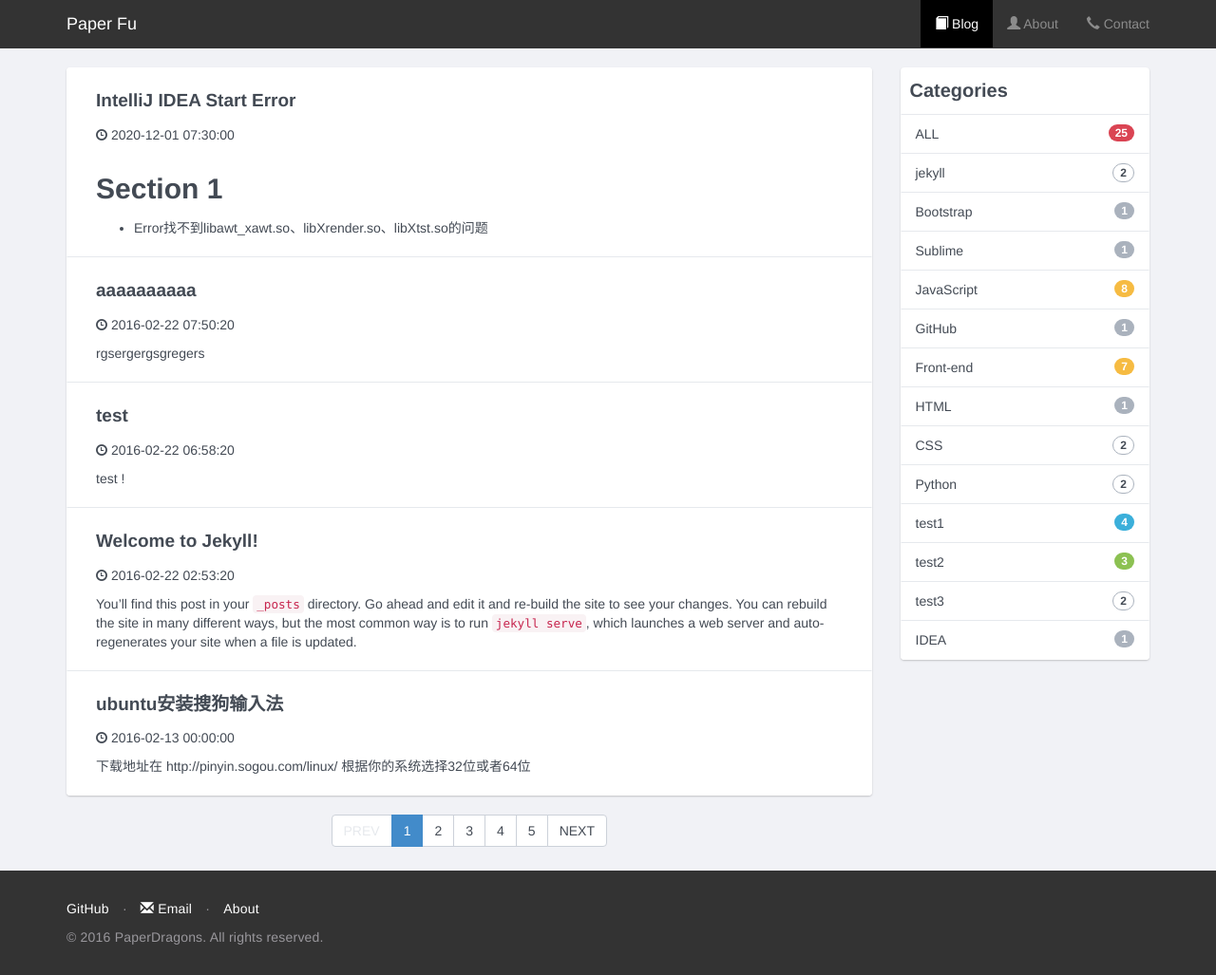
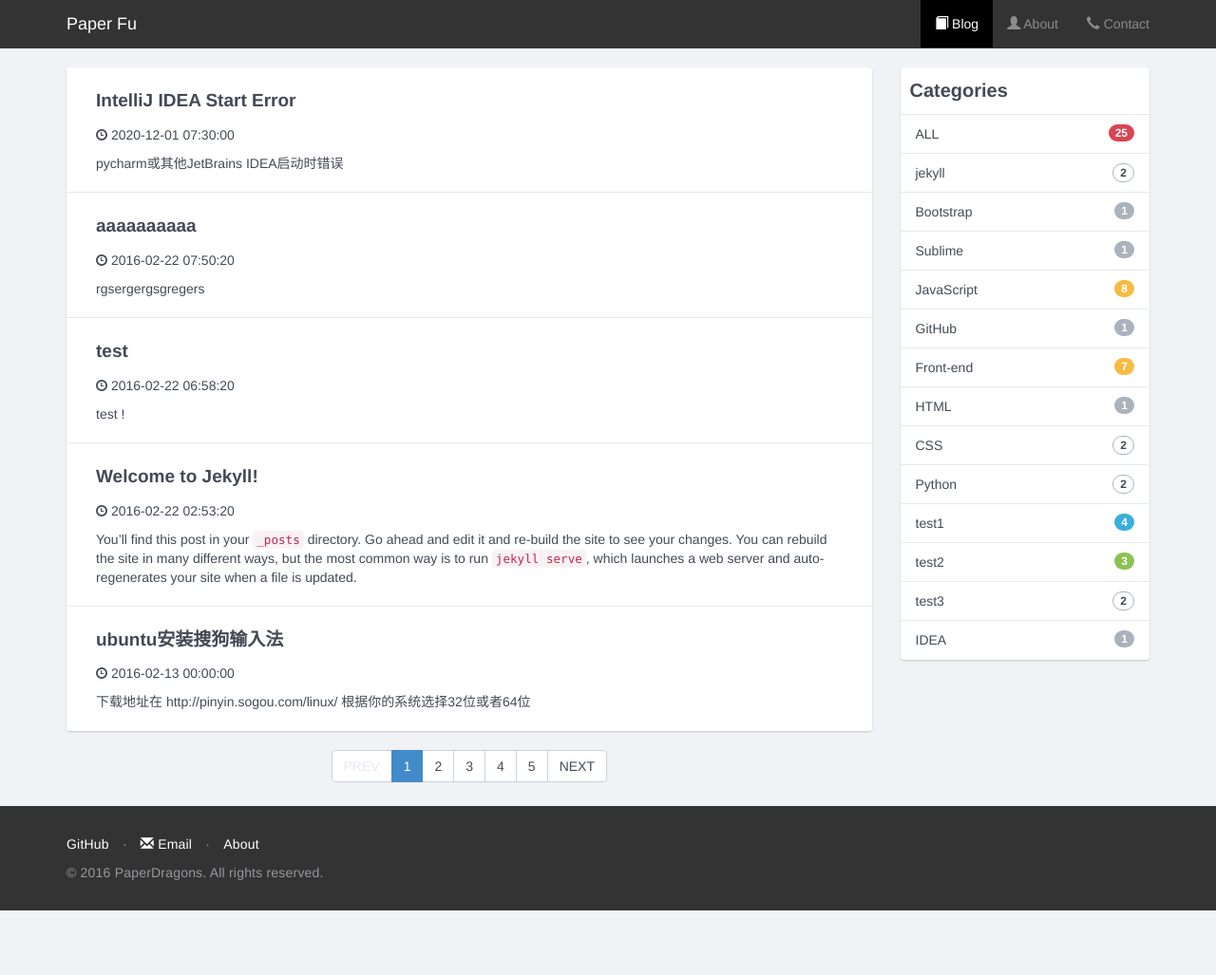
Before and after one commit to paperdragons/paperdragons.github.io, a Jekyll site: the page built from index.html, in a window 1280 px wide. Shown: the whole page at 95% size. Built offline with Jekyll 4.4.1, drawn with Linux system fonts in a browser that asks for light colours; the list of posts is cut into pages by our own code; after the commit the page ends 959 px from its top, so only the background shows below that.

Commit message:
Update 2020-12-01-IntelliJ--Error.md

```diff
--- a/_posts/2020-12-01-IntelliJ--Error.md
+++ b/_posts/2020-12-01-IntelliJ--Error.md
@@ -3,6 +3,7 @@ layout: post
 title:  "IntelliJ IDEA Start Error"
 date:   2020-12-01 15:30:00 +0800
 categories: [IDEA]
+excerpt: pycharm或其他JetBrains IDEA启动时错误
 ---
 
 ### Section 1
```
